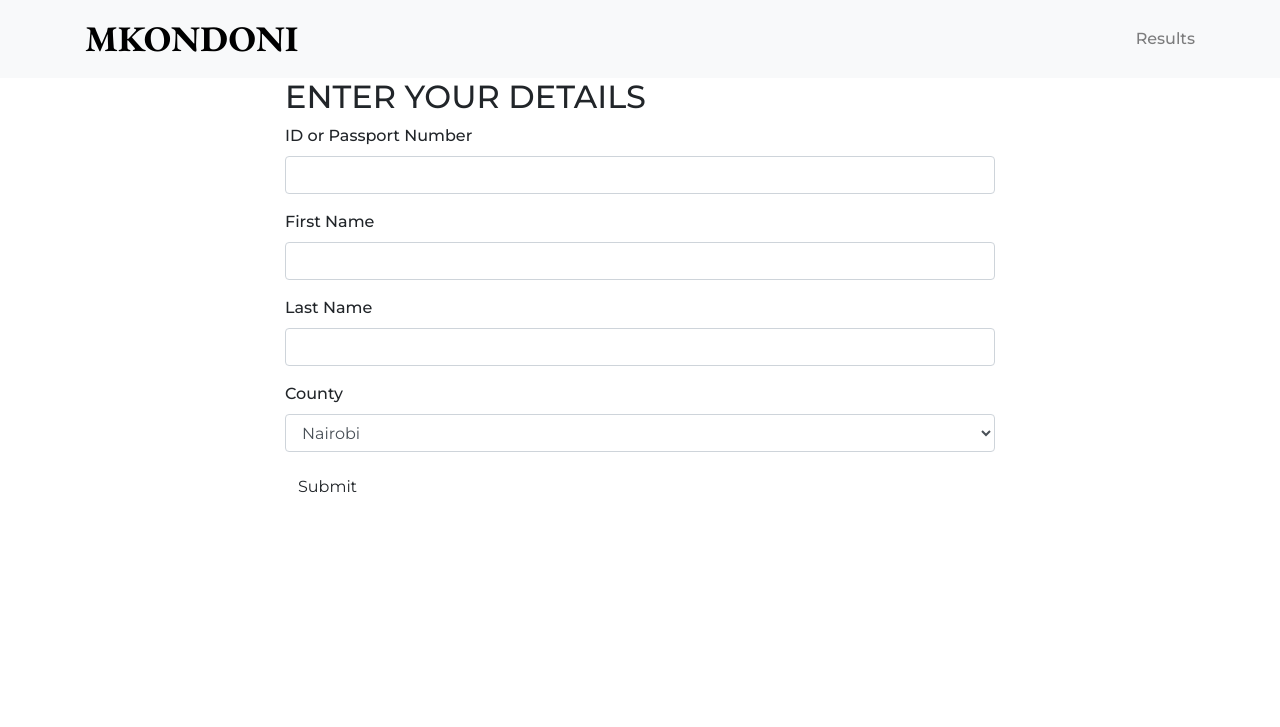
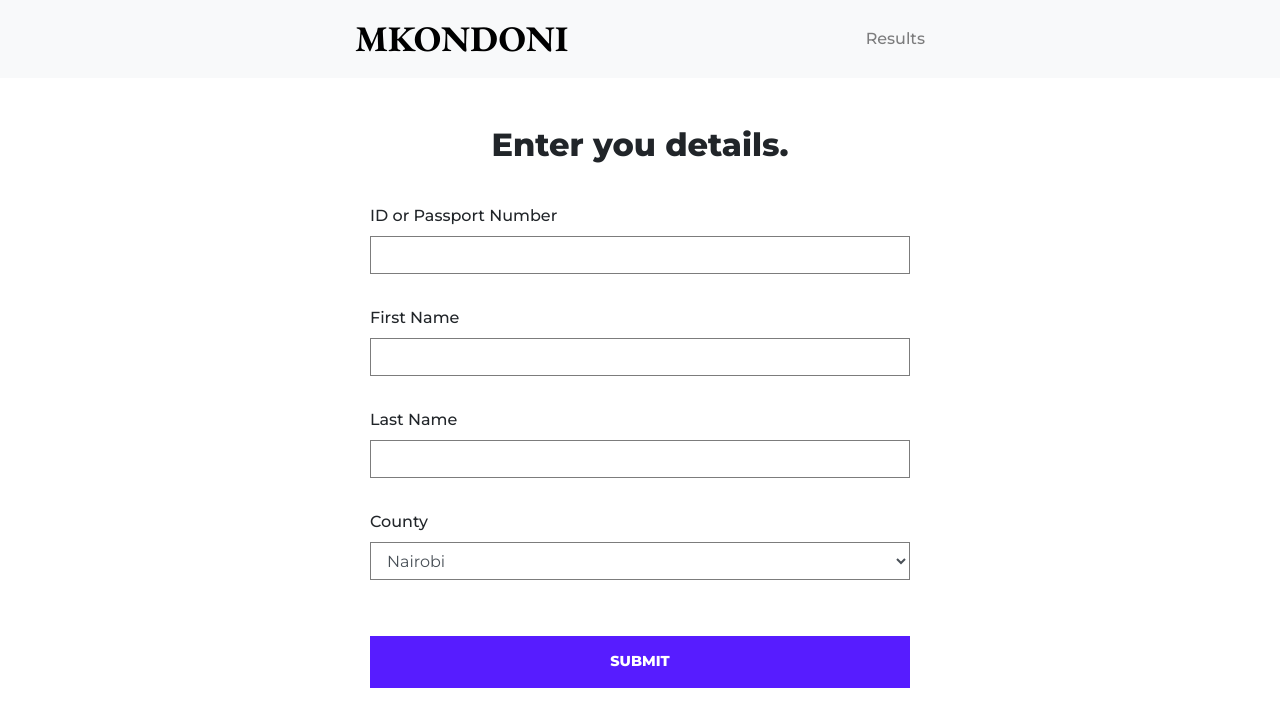
Before and after one commit to thevictormaina/mkondoni, a Flask app: page /auth/login in a window 1280 px wide. Shown: the top 727 px of the page. Run offline with Flask 2, Linux system fonts and the light colour scheme; some libraries are stand-ins or nearby versions.

Commit message:
add styling to form template

```diff
--- a/app/static/css/styles.css
+++ b/app/static/css/styles.css
@@ -4,7 +4,8 @@ body, html {
     font-weight: 500;
 }
 
-button.button {
+button.button, #submit {
+    width: 100%;
     padding: 15px 30px;
     border: none;
     font-weight: 800;
@@ -19,3 +20,12 @@ h1 {
     font-weight: 800;
     font-size: 2.3rem;
 }
+h2 {
+    font-weight: 800;
+    font-size: 2rem;
+}
+.form-control {
+    border-radius: 0;
+    border: 1px solid #7C7C7C;
+    margin-bottom: 2rem;
+}
--- a/app/templates/auth/login.html
+++ b/app/templates/auth/login.html
@@ -1,23 +1,34 @@
 {% extends 'base.html' %}
 
-{% import 'bootstrap/wtf.html' as wtf%}
+{% import 'bootstrap/form.html' as form %}
 
+{% block styles %}
+{{ super() }}
+
+<style>
+.container {
+  max-width: 600px;
+}
+</style>
+
+{% endblock styles %}
 
 {% block content %}
 
 <div class="container">
-    <div class="row">
-      <div class="col-md-2"></div>
-      <div class="col-md-8">
-          <h2>ENTER YOUR DETAILS</h2>
-
-
-        <!-- Login form -->
-        {{wtf.quick_form(login_form)}}
-
-      <div clas="col-md-2"> </div>
-    </div>
+  <h2 class="text-center mt-5 mb-3">Enter you details.</h2>
+  <!-- Login form -->
+  <div class="pt-4">
+    {{form.render_form(login_form)}}
   </div>
 </div>
 
 {% endblock content %}
+
+{% block scripts %}
+{{super()}}
+<script>
+$(".form-control").attr("autocomplete", "disabled");
+$("#submit").attr("class", "mt-4 btn-blue")
+</script>
+{% endblock scripts %}
```
